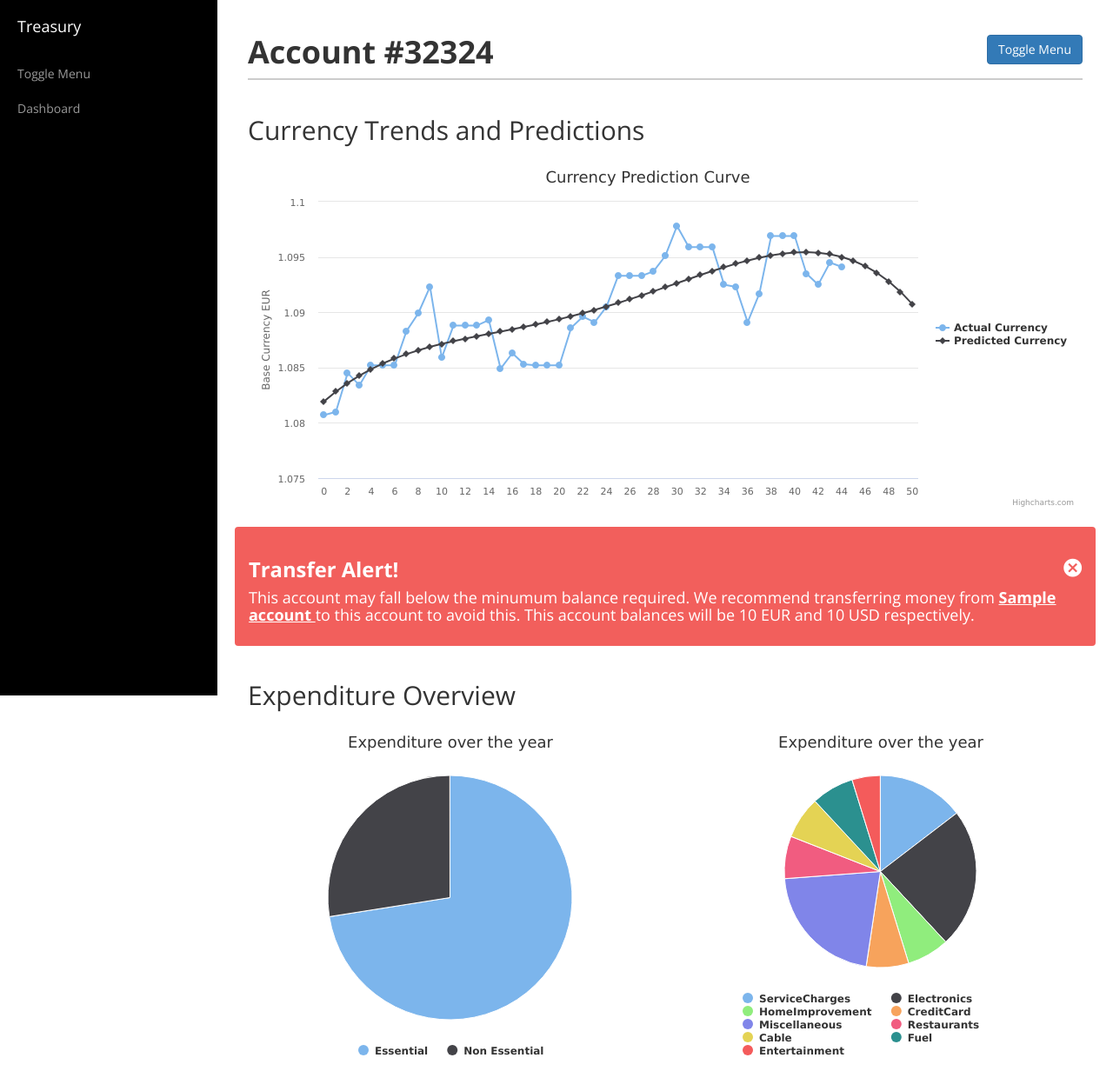
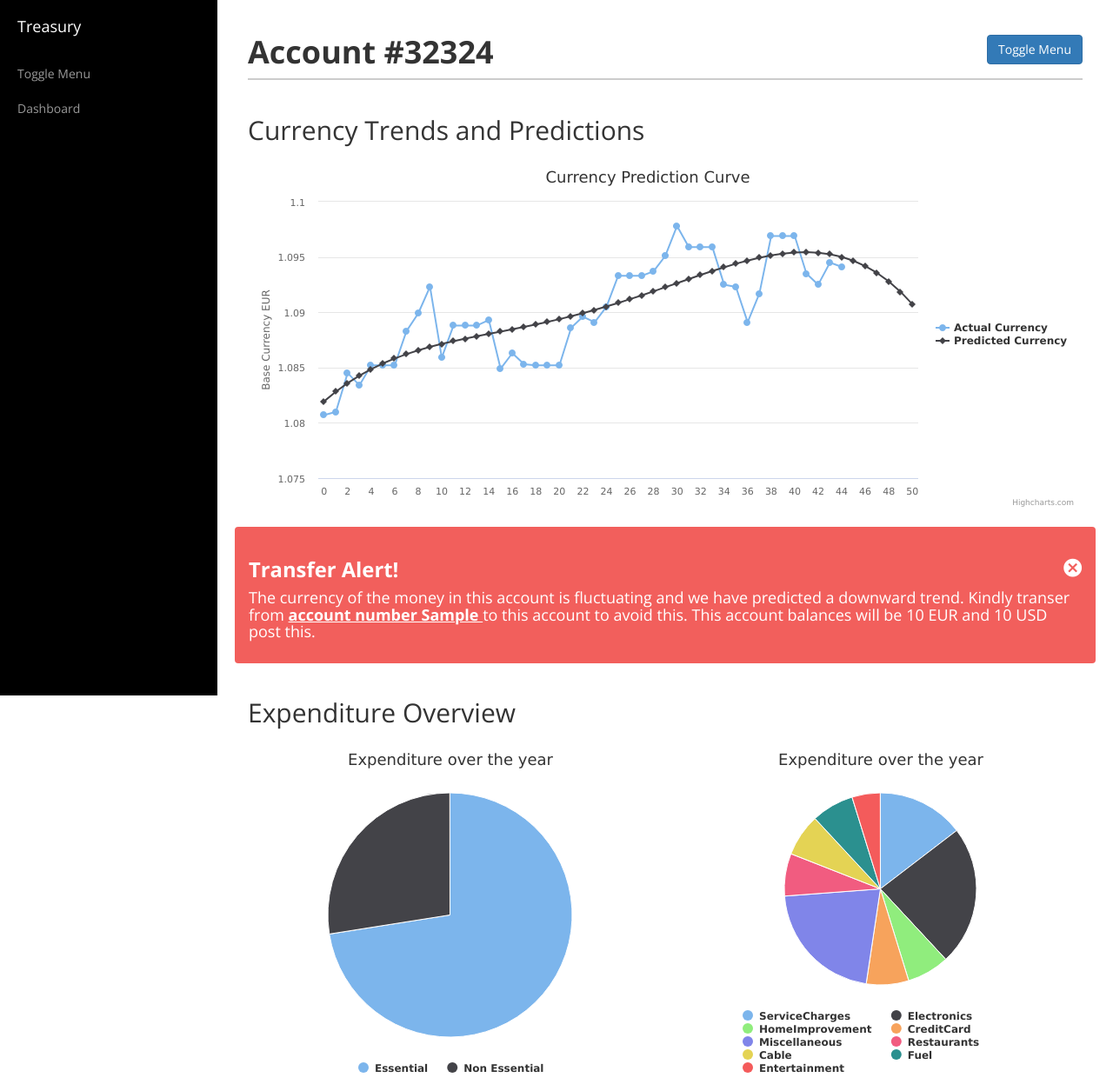
Before and after one commit to rpanchal1996/rise2016, a Django app: template hello/templates/gbp.html in a window 1280 px wide. Shown: the top 1255 px of the page at 87% size. Before the commit the page ends 1214 px from the top, so only its background shows below. Run offline with Django 3.2, Linux system fonts and the light colour scheme; the template is opened without the code that fills it: most values are stand-ins (such as "Sample title", 1, 10 or a date in 2020); parts of the project's set-up code (start-up, migrations or seed data) failed here and were passed over; some libraries are stand-ins or nearby versions.

Commit message:
post hackathon1

```diff
--- a/hello/templates/gbp.html
+++ b/hello/templates/gbp.html
@@ -83,7 +83,8 @@
                             </i>
                         </h3>
 
-                        <h4 class="alert-text"> This account may fall below the minumum balance required. We recommend transferring money from <a href = "/{{fromAccount}}/USD"> {{fromAccount}} account </a> to this account to avoid this. This account balances will be {{balanceTo}} EUR and {{balanceFrom}} USD respectively.
+                        <h4 class="alert-text"> The currency of the money in this account is fluctuating and we have predicted a downward trend. Kindly transer
+                        from <a href = "/{{fromAccount}}/USD">account number {{fromAccount}} </a> to this account to avoid this. This account balances will be {{balanceTo}} EUR and {{balanceFrom}} USD post this.
                         </h4>
                     </div>
                 </div>
--- a/hello/views.py
+++ b/hello/views.py
@@ -40,7 +40,7 @@ def after_login(request):
 				balance += line_obj["amount"]
 	dict_obj1 = {
 		'account' : acc,
-		'minbal' : 600000,
+		'minbal' : 300000,
 		'current' : balance,
 		'currency' : curr,
 		'status' : 'Healthy'
@@ -60,7 +60,7 @@ def after_login(request):
 				balance += line_obj["amount"]
 	dict_obj2 = {
 		'account' : acc,
-		'minbal' : 600000,
+		'minbal' : 300000,
 		'current' : balance,
 		'currency' : curr,
 		'status' : 'Healthy'
```
